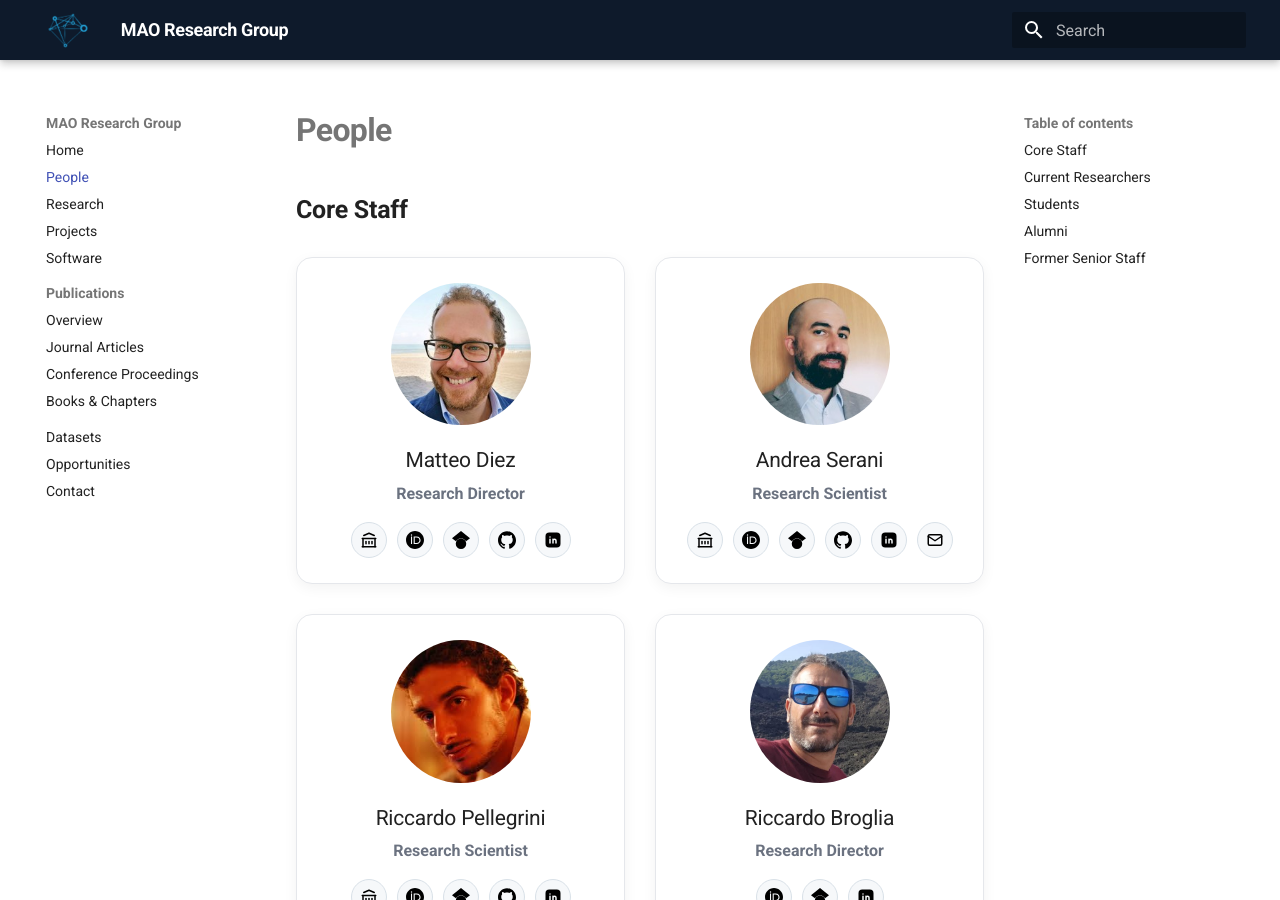
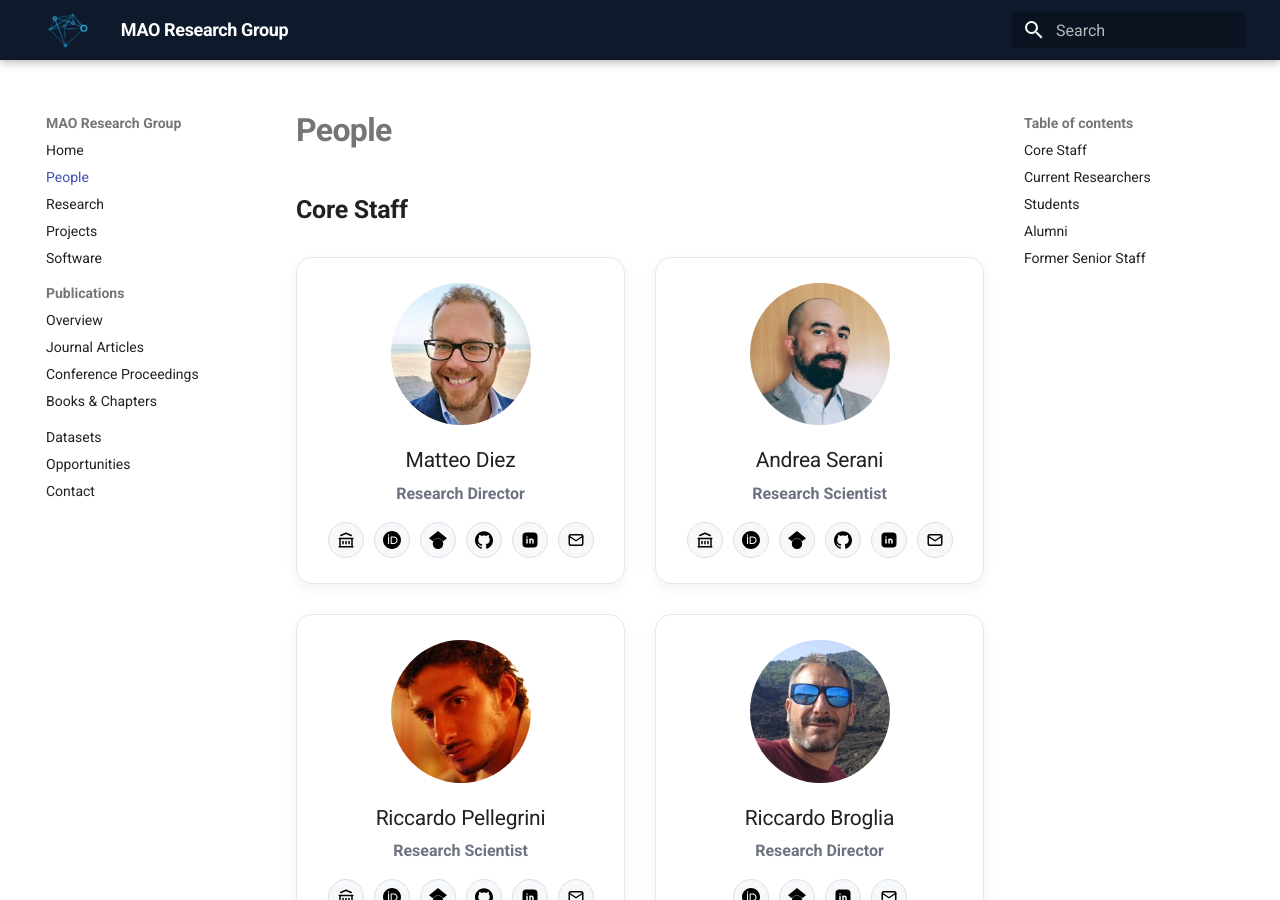
Before and after one commit to cnr-inm-mao/cnr-inm-mao.github.io, an MkDocs documentation site: the page built from docs/people.md, in a window 1280 px wide and 900 px high. Built offline with MkDocs 1.6.1 and Material for MkDocs 9.7.7, drawn with Linux system fonts in a browser that asks for light colours.

Commit message:
people ad email

```diff
--- a/docs/people.md
+++ b/docs/people.md
@@ -23,6 +23,9 @@
       </a>
       <a class="icon-badge linkedin" href="https://it.linkedin.com/in/matteo-diez-7431bbb2" target="_blank" rel="noopener noreferrer" title="LinkedIn">
         <img src="../assets/icons/linkedin.svg" alt="LinkedIn">
+      </a>
+      <a class="icon-badge email" href="mailto:matteo.diez@cnr.it" title="Email">
+        <img src="../assets/icons/mail.svg" alt="Email">
       </a>
     </div>
   </div>
@@ -73,6 +76,9 @@
       <a class="icon-badge linkedin" href="https://it.linkedin.com/in/riccardo-pellegrini-5437ab3a" target="_blank" rel="noopener noreferrer" title="LinkedIn">
         <img src="../assets/icons/linkedin.svg" alt="LinkedIn">
       </a>
+      <a class="icon-badge email" href="mailto:riccardo.pellegrini@cnr.it" title="Email">
+        <img src="../assets/icons/mail.svg" alt="Email">
+      </a>
     </div>
   </div>
 
@@ -90,6 +96,9 @@
       </a>
       <a class="icon-badge linkedin" href="https://www.linkedin.com/in/riccardo-broglia-466278a5/" target="_blank" rel="noopener noreferrer" title="LinkedIn">
         <img src="../assets/icons/linkedin.svg" alt="LinkedIn">
+      </a>
+      <a class="icon-badge email" href="mailto:riccardo.broglia@cnr.it" title="Email">
+        <img src="../assets/icons/mail.svg" alt="Email">
       </a>
     </div>
   </div>
@@ -110,6 +119,9 @@
       </a>
       <a class="icon-badge linkedin" href="https://it.linkedin.com/in/cecilia-leotardi-5615287" target="_blank" rel="noopener noreferrer" title="LinkedIn">
         <img src="../assets/icons/linkedin.svg" alt="LinkedIn">
+      </a>
+      <a class="icon-badge email" href="mailto:cecilia.leotardi@cnr.it" title="Email">
+        <img src="../assets/icons/mail.svg" alt="Email">
       </a>
     </div>
   </div>
@@ -136,6 +148,9 @@
       <a class="icon-badge linkedin" href="https://it.linkedin.com/in/giorgio-palma" target="_blank" rel="noopener noreferrer" title="LinkedIn">
         <img src="../assets/icons/linkedin.svg" alt="LinkedIn">
       </a>
+      <a class="icon-badge email" href="mailto:giorgio.palma@cnr.it" title="Email">
+        <img src="../assets/icons/mail.svg" alt="Email">
+      </a>
     </div>
   </div>
 
@@ -153,6 +168,9 @@
       <a class="icon-badge linkedin" href="https://www.linkedin.com/in/dr-avinita-gautam-83b427120" target="_blank" rel="noopener noreferrer" title="LinkedIn">
         <img src="../assets/icons/linkedin.svg" alt="LinkedIn">
       </a>
+      <a class="icon-badge email" href="mailto:avinitagautam@cnr.it" title="Email">
+        <img src="../assets/icons/mail.svg" alt="Email">
+      </a>
     </div>
   </div>
 
@@ -164,6 +182,9 @@
       <!-- Add links when available -->
       <a class="icon-badge linkedin" href="https://www.linkedin.com/in/sofia-sammarco-3b690b2a8/" target="_blank" rel="noopener noreferrer" title="LinkedIn">
         <img src="../assets/icons/linkedin.svg" alt="LinkedIn">
+      </a>
+      <a class="icon-badge email" href="mailto:sofiasammarco@cnr.it" title="Email">
+        <img src="../assets/icons/mail.svg" alt="Email">
       </a>
     </div>
   </div>
```
Also changed, not shown: 1 other file.
